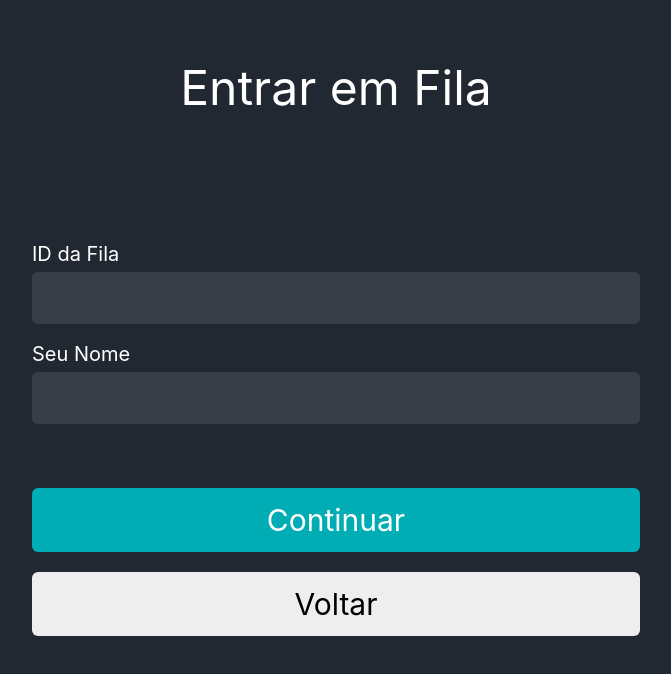
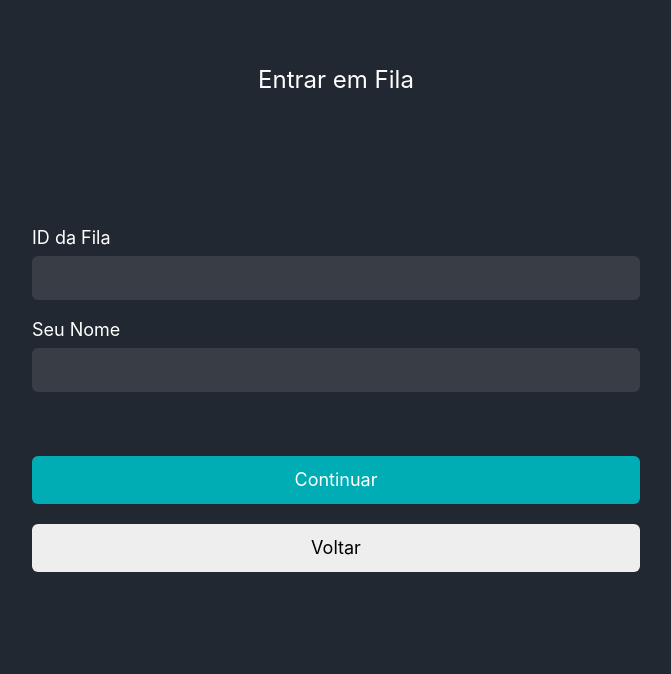
Before and after one commit to aknoss/me-fila, a React (Vite) app in the folder client/: page /join in a window 1280 px wide. Shown: the top 674 px of the page, without its empty margins (304-975 px from the left). Built offline with nearby package versions, Linux system fonts and the light colour scheme; no server answers.

Commit message:
feat: reduce fontsizes

```diff
--- a/client/src/components/Button.tsx
+++ b/client/src/components/Button.tsx
@@ -20,7 +20,7 @@ export function Button({
     return (
       <div
         className={clsx(
-          "rounded-md h-16 flex items-center justify-center",
+          "rounded-md h-12 flex items-center justify-center",
           styles
         )}
       >
@@ -32,8 +32,8 @@ export function Button({
   return (
     <button
       className={clsx(
-        "text-center text-3xl cursor-pointer w-full",
-        "rounded-md h-16 flex items-center justify-center",
+        "text-center text-lg cursor-pointer w-full",
+        "rounded-md h-12 flex items-center justify-center",
         styles
       )}
       {...rest}
--- a/client/src/components/ButtonLink.tsx
+++ b/client/src/components/ButtonLink.tsx
@@ -22,7 +22,7 @@ export function ButtonLink({
     return (
       <div
         className={clsx(
-          "rounded-md h-16 flex items-center justify-center",
+          "rounded-md h-12 flex items-center justify-center",
           styles
         )}
       >
@@ -34,8 +34,8 @@ export function ButtonLink({
   return (
     <Link
       className={clsx(
-        "text-center text-3xl cursor-pointer w-full",
-        "rounded-md h-16 flex items-center justify-center",
+        "text-center text-lg cursor-pointer w-full",
+        "rounded-md h-12 flex items-center justify-center",
         styles
       )}
       {...rest}
--- a/client/src/components/Input.tsx
+++ b/client/src/components/Input.tsx
@@ -9,12 +9,12 @@ type Props = React.InputHTMLAttributes<HTMLInputElement> & {
 export function Input({ label, isError, errorMessage, id, ...rest }: Props) {
   return (
     <div>
-      <label htmlFor={id} className="text-xl">
+      <label htmlFor={id} className="text-lg">
         {label}
       </label>
       <input
         id={id}
-        className="bg-section text-3xl text-white px-3 py-2 mt-1 rounded-md w-full"
+        className="bg-section text-lg text-white px-3 py-2 mt-1 rounded-md w-full"
         {...rest}
       />
       {isError && errorMessage && (
--- a/client/src/index.css
+++ b/client/src/index.css
@@ -21,3 +21,7 @@
   -webkit-font-smoothing: antialiased;
   -moz-osx-font-smoothing: grayscale;
 }
+
+body {
+  font-size: 18px;
+}
--- a/client/src/pages/home.tsx
+++ b/client/src/pages/home.tsx
@@ -15,7 +15,7 @@ export function HomePage() {
 
   return (
     <Wrapper>
-      <h1 className="text-6xl">Me Fila</h1>
+      <h1 className="text-2xl">Me Fila</h1>
       <ButtonGroup>
         <ButtonLink to={ROUTES.JOIN}>Entrar em Fila</ButtonLink>
         <ButtonLink to={ROUTES.HOST} variant="secondary">
--- a/client/src/pages/host/HostForm.tsx
+++ b/client/src/pages/host/HostForm.tsx
@@ -43,7 +43,7 @@ export function HostForm() {
 
   return (
     <Wrapper>
-      <h1 className="text-5xl">Criar Fila</h1>
+      <h1 className="text-2xl">Criar Fila</h1>
       <form onSubmit={handleSubmit} className="flex flex-col gap-16 w-full">
         <Input
           id="queue-name"
--- a/client/src/pages/join/JoinForm.tsx
+++ b/client/src/pages/join/JoinForm.tsx
@@ -67,7 +67,7 @@ export function JoinForm() {
 
   return (
     <Wrapper>
-      <h1 className="text-5xl">Entrar em Fila</h1>
+      <h1 className="text-2xl">Entrar em Fila</h1>
       <form onSubmit={handleSubmit} className="flex flex-col gap-16 w-full">
         <div className="w-full flex flex-col gap-4">
           <Input
```
